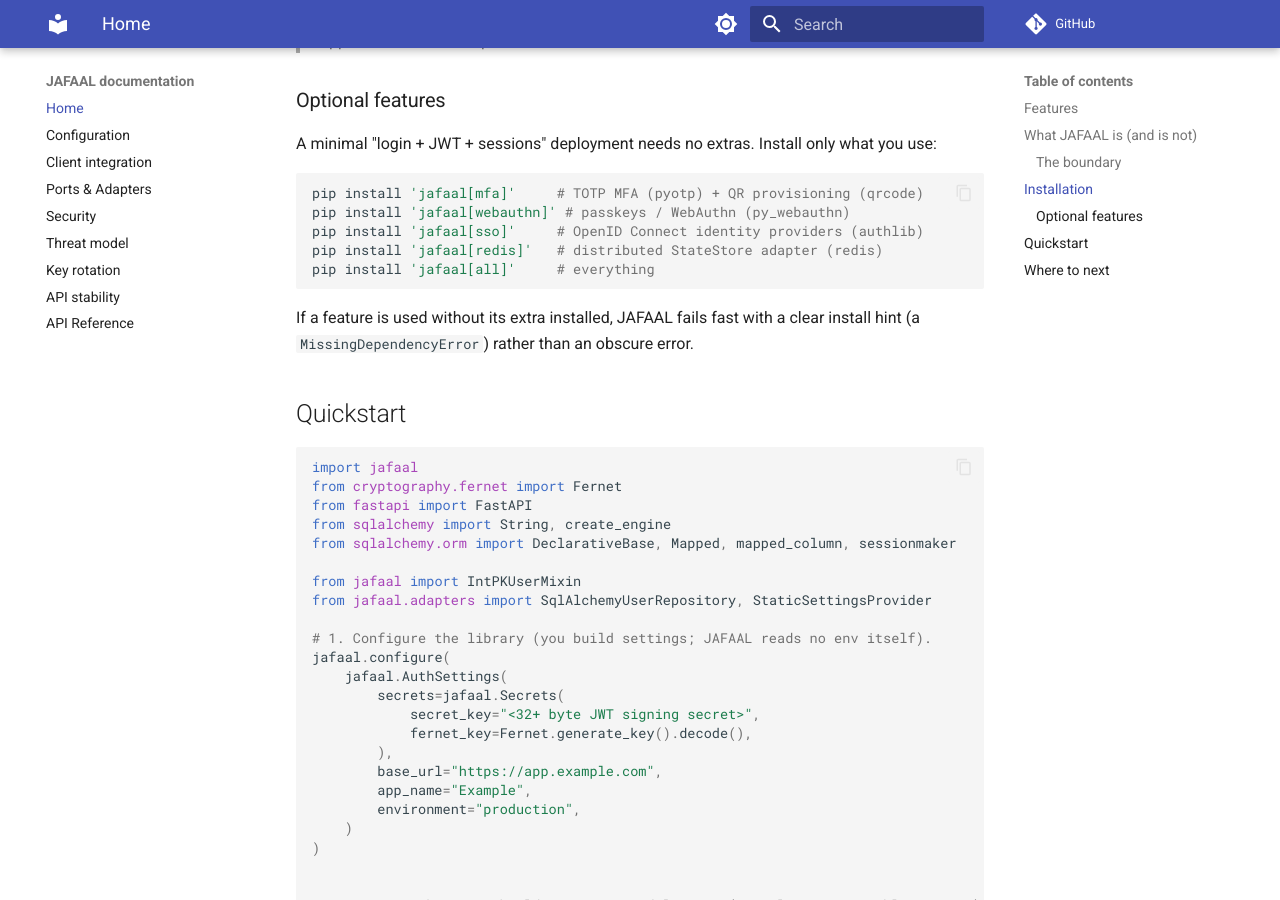
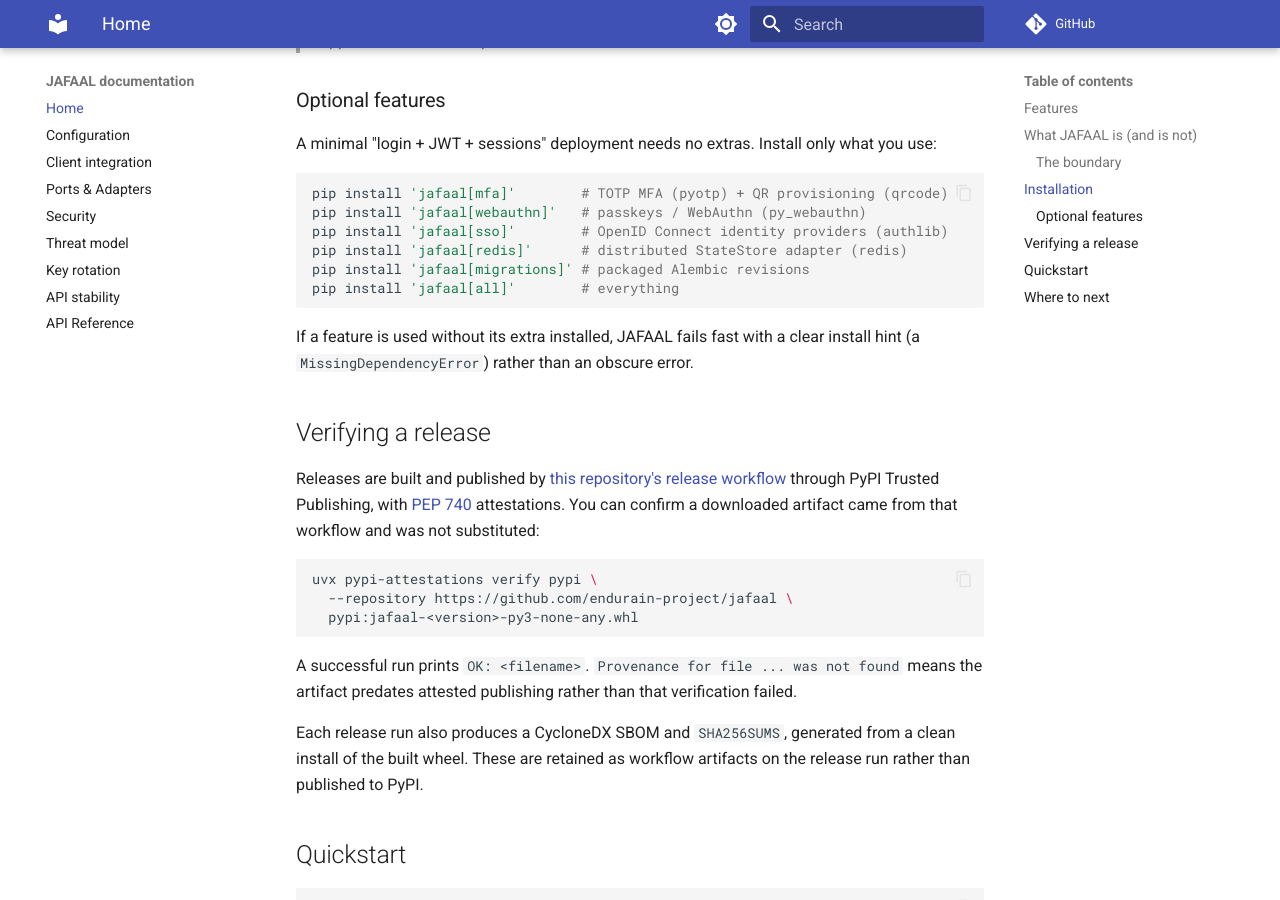
Before and after one commit to endurain-project/jafaal, an MkDocs documentation site: the page built from docs/index.md, in a window 1280 px wide and 900 px high, scrolled down 2883 px. Built offline with MkDocs 1.6.1 and Material for MkDocs 9.7.7, drawn with Linux system fonts in a browser that asks for light colours; comment, search, counter and statistics services are not loaded.

Commit message:
docs: update installation instructions and add release verification section

````diff
--- a/docs/index.md
+++ b/docs/index.md
@@ -113,15 +113,30 @@ A minimal "login + JWT + sessions" deployment needs no extras. Install only what
 you use:
 
 ```bash
-pip install 'jafaal[mfa]'     # TOTP MFA (pyotp) + QR provisioning (qrcode)
-pip install 'jafaal[webauthn]' # passkeys / WebAuthn (py_webauthn)
-pip install 'jafaal[sso]'     # OpenID Connect identity providers (authlib)
-pip install 'jafaal[redis]'   # distributed StateStore adapter (redis)
-pip install 'jafaal[all]'     # everything
+pip install 'jafaal[mfa]'        # TOTP MFA (pyotp) + QR provisioning (qrcode)
+pip install 'jafaal[webauthn]'   # passkeys / WebAuthn (py_webauthn)
+pip install 'jafaal[sso]'        # OpenID Connect identity providers (authlib)
+pip install 'jafaal[redis]'      # distributed StateStore adapter (redis)
+pip install 'jafaal[migrations]' # packaged Alembic revisions
+pip install 'jafaal[all]'        # everything
 ```
 
 If a feature is used without its extra installed, JAFAAL fails fast with a clear
 install hint (a `MissingDependencyError`) rather than an obscure error.
+
+## Verifying a release
+
+Releases are built and published by [this repository's release workflow](https://github.com/endurain-project/jafaal/blob/main/.github/workflows/publish-jafaal.yml) through PyPI Trusted Publishing, with [PEP 740](https://peps.python.org/pep-0740/) attestations. You can confirm a downloaded artifact came from that workflow and was not substituted:
+
+```bash
+uvx pypi-attestations verify pypi \
+  --repository https://github.com/endurain-project/jafaal \
+  pypi:jafaal-<version>-py3-none-any.whl
+```
+
+A successful run prints `OK: <filename>`. `Provenance for file ... was not found` means the artifact predates attested publishing rather than that verification failed.
+
+Each release run also produces a CycloneDX SBOM and `SHA256SUMS`, generated from a clean install of the built wheel. These are retained as workflow artifacts on the release run rather than published to PyPI.
 
 ## Quickstart
 
````
Also changed, not shown: README.md (+20 -3 lines).
